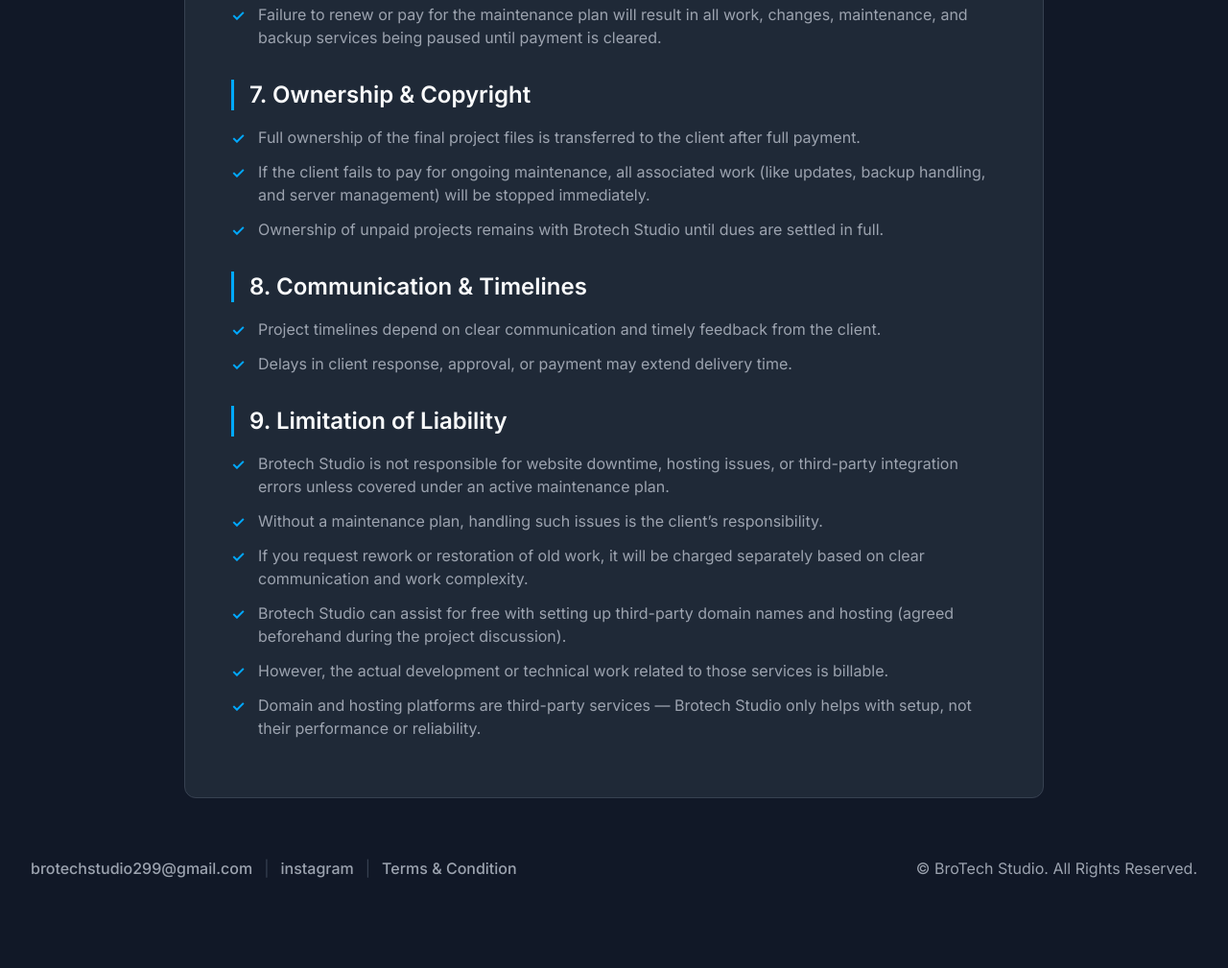
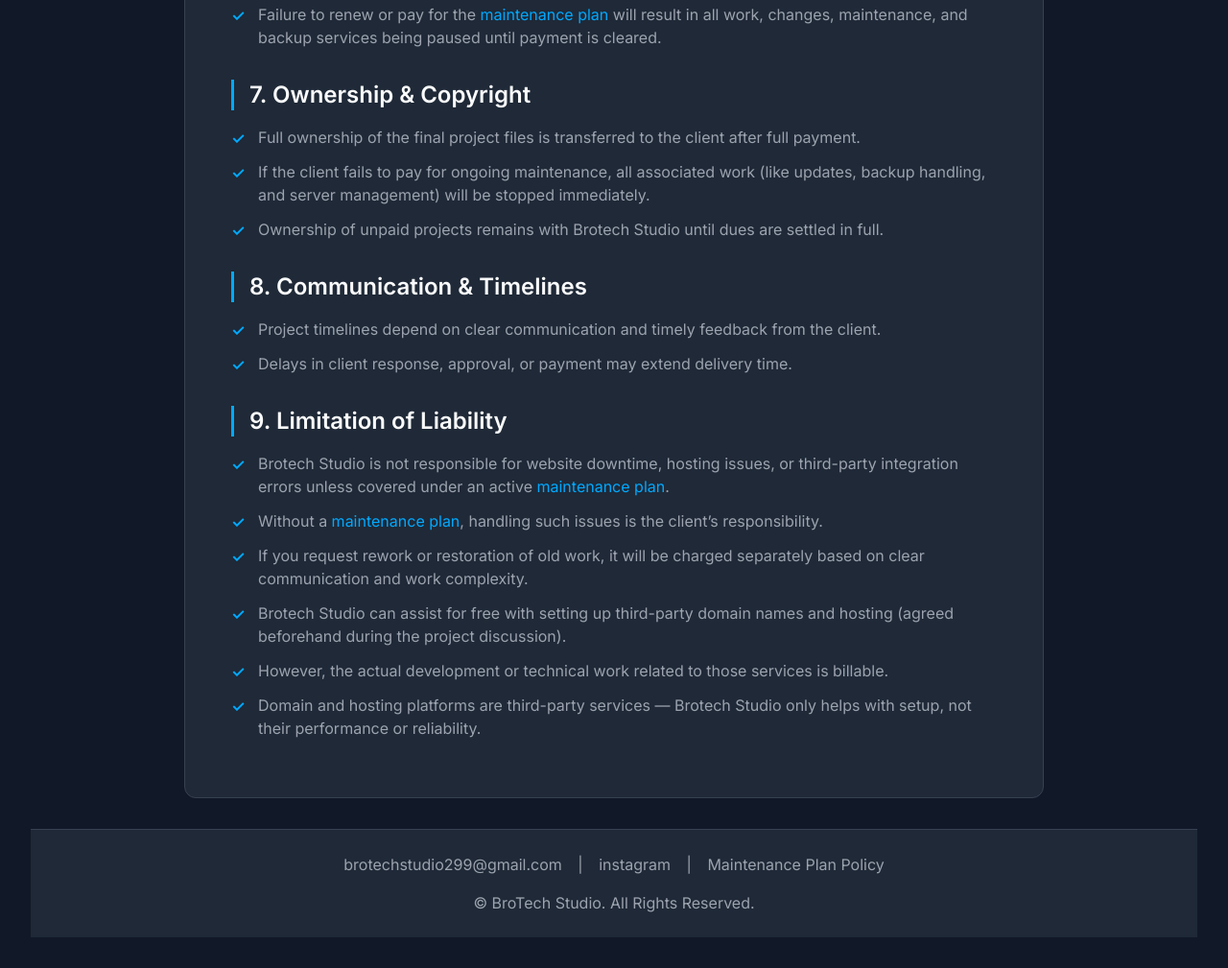
Before and after one commit to BroTech-Studio299/BroTech_Studio, a plain HTML site: page termsAndCondition.html in a window 1280 px wide. Shown: the part 1575-2584 px from the top of the page at 96% size. Before the commit the page ends 2534 px from the top, so only its background shows below. Drawn offline with nearby package versions, Linux system fonts and the light colour scheme; a script that the page names is missing.

Commit message:
css changes

```diff
--- a/stylesheet/MaintenancePlanPolicy.css
+++ b/stylesheet/MaintenancePlanPolicy.css
@@ -76,3 +76,34 @@ li::before {
 .back-button:hover {
     background-color: var(--color-primary-hover);
 }
+
+.footer {
+    background-color: var(--color-surface);
+    color: var(--color-text-secondary);
+    text-align: center;
+    padding: 1.5rem;
+    margin-top: 2rem;
+    border-top: 1px solid var(--color-border);
+}
+
+.footer-container {
+    max-width: 4xl;
+    margin: 0 auto;
+}
+
+.footer-links {
+    margin-bottom: 1rem;
+}
+.footer-link, .footer-links a {
+    color: var(--color-text-secondary);
+    text-decoration: none;
+    transition: color var(--transition-speed);
+}
+
+.footer-link:hover, .footer-links a:hover {
+    color: var(--color-primary);
+}
+
+.footer-divider {
+    margin: 0 0.75rem;
+}
--- a/stylesheet/custom.css
+++ b/stylesheet/custom.css
@@ -176,39 +176,36 @@ main {
 .cta-primary:hover {
     background-color: var(--color-primary-hover);
 }
+.footer {
+    background-color: var(--color-surface);
+    color: var(--color-text-secondary);
+    text-align: center;
+    padding: 1.5rem;
+    margin-top: 2rem;
+    border-top: 1px solid var(--color-border);
+}
+
 .footer-container {
-    max-width: 1400px;
+    max-width: 4xl;
     margin: 0 auto;
-    margin-bottom: 10px;
-    margin-top: 5%;
-    display: flex;
-    justify-content: space-between;
-    align-items: center;
-    flex-wrap: wrap;
-    gap: 1rem;
 }
 
 .footer-links {
-    display: flex;
-    align-items: center;
-    gap: 0.75rem;
+    margin-bottom: 1rem;
+}
+.footer-link, .footer-links a {
+    color: var(--color-text-secondary);
+    text-decoration: none;
+    transition: color var(--transition-speed);
 }
 
-.footer-links a {
-    color: var(--color-text-secondary);
-    text-decoration: none;
-    font-weight: 500;
-    transition: color var(--transition-speed) ease;
-}
-
-.footer-links a:hover {
+.footer-link:hover, .footer-links a:hover {
     color: var(--color-primary);
 }
 
 .footer-divider {
-    color: var(--color-border);
+    margin: 0 0.75rem;
 }
-
 /* Make it look good on mobile */
 @media (max-width: 768px) {
     .footer-container {
--- a/stylesheet/index.css
+++ b/stylesheet/index.css
@@ -286,37 +286,35 @@ body {
     margin: 0 auto 2rem auto;
 }
 
+.footer {
+    background-color: var(--color-surface);
+    color: var(--color-text-secondary);
+    text-align: center;
+    padding: 1.5rem;
+    margin-top: 2rem;
+    border-top: 1px solid var(--color-border);
+}
+
 .footer-container {
-    max-width: 1400px;
+    max-width: 4xl;
     margin: 0 auto;
-    margin-bottom: 10px;
-    margin-top: 5%;
-    display: flex;
-    justify-content: space-between;
-    align-items: center;
-    flex-wrap: wrap;
-    gap: 1rem;
 }
 
 .footer-links {
-    display: flex;
-    align-items: center;
-    gap: 0.75rem;
+    margin-bottom: 1rem;
+}
+.footer-link, .footer-links a {
+    color: var(--color-text-secondary);
+    text-decoration: none;
+    transition: color var(--transition-speed);
 }
 
-.footer-links a {
-    color: var(--color-text-secondary);
-    text-decoration: none;
-    font-weight: 500;
-    transition: color var(--transition-speed) ease;
-}
-
-.footer-links a:hover {
+.footer-link:hover, .footer-links a:hover {
     color: var(--color-primary);
 }
 
 .footer-divider {
-    color: var(--color-border);
+    margin: 0 0.75rem;
 }
 
 /* Make it look good on mobile */
--- a/stylesheet/reviews.css
+++ b/stylesheet/reviews.css
@@ -221,37 +221,35 @@ h1 {
 /* =================================================================
    5. Footer & Responsiveness
    ================================================================= */
+.footer {
+    background-color: var(--color-surface);
+    color: var(--color-text-secondary);
+    text-align: center;
+    padding: 1.5rem;
+    margin-top: 2rem;
+    border-top: 1px solid var(--color-border);
+}
+
 .footer-container {
-    max-width: 1400px;
+    max-width: 4xl;
     margin: 0 auto;
-    margin-bottom: 10px;
-    margin-top: 5%;
-    display: flex;
-    justify-content: space-between;
-    align-items: center;
-    flex-wrap: wrap;
-    gap: 1rem;
 }
 
 .footer-links {
-    display: flex;
-    align-items: center;
-    gap: 0.75rem;
+    margin-bottom: 1rem;
+}
+.footer-link, .footer-links a {
+    color: var(--color-text-secondary);
+    text-decoration: none;
+    transition: color var(--transition-speed);
 }
 
-.footer-links a {
-    color: var(--color-text-secondary);
-    text-decoration: none;
-    font-weight: 500;
-    transition: color var(--transition-speed) ease;
-}
-
-.footer-links a:hover {
+.footer-link:hover, .footer-links a:hover {
     color: var(--color-primary);
 }
 
 .footer-divider {
-    color: var(--color-border);
+    margin: 0 0.75rem;
 }
 
 /* Make it look good on mobile */
--- a/stylesheet/termsAndCondition.css
+++ b/stylesheet/termsAndCondition.css
@@ -7,7 +7,7 @@
     --color-text-secondary: #9CA3AF;
     --color-border: #374151;
     --font-sans: 'Inter', sans-serif;
-    --border-radius: 0.75rem;
+    --border-radius: 0.75rem; /* 12px */
     --transition-speed: 250ms;
 }
 body {
@@ -18,25 +18,22 @@ body {
     line-height: 1.6;
     -webkit-font-smoothing: antialiased;
     -moz-osx-font-smoothing: grayscale;
+    display: flex;
+    flex-direction: column;
+    min-height: 100vh;
 }
-.back-button {
-    display: inline-block;
-    background-color: var(--color-primary);
-    color: var(--color-bg);
-    padding: 0.5rem 1.25rem;
-    border-radius: var(--border-radius);
-    text-decoration: none;
-    font-weight: 600;
-    transition: background-color var(--transition-speed) ease;
-}
-.back-button:hover {
-    background-color: var(--color-primary-hover);
+
+main {
+    flex-grow: 1;
 }
 .main-container {
     background-color: var(--color-surface);
     border: 1px solid var(--color-border);
     border-radius: var(--border-radius);
     transition: box-shadow var(--transition-speed) ease-in-out;
+}
+.main-container:hover {
+    box-shadow: 0 0 25px rgba(0, 169, 255, 0.1);
 }
 h1, h2 {
     color: var(--color-text-primary);
@@ -59,7 +56,7 @@ ul {
 }
 li {
     position: relative;
-    padding-left: 1.75rem;
+    padding-left: 1.75rem; /* Space for the icon */
     margin-bottom: 0.75rem;
 }
 li::before {
@@ -70,43 +67,47 @@ li::before {
     color: var(--color-primary);
     font-weight: 600;
 }
+.back-button {
+    display: inline-block;
+    background-color: var(--color-primary);
+    color: var(--color-bg);
+    padding: 0.5rem 1.25rem;
+    border-radius: var(--border-radius);
+    text-decoration: none;
+    font-weight: 600;
+    transition: background-color var(--transition-speed) ease;
+}
+.back-button:hover {
+    background-color: var(--color-primary-hover);
+}
+
+.footer {
+    background-color: var(--color-surface);
+    color: var(--color-text-secondary);
+    text-align: center;
+    padding: 1.5rem;
+    margin-top: 2rem;
+    border-top: 1px solid var(--color-border);
+}
+
 .footer-container {
-    max-width: 1400px;
+    max-width: 4xl;
     margin: 0 auto;
-    margin-bottom: 10px;
-    margin-top: 5%;
-    display: flex;
-    justify-content: space-between;
-    align-items: center;
-    flex-wrap: wrap;
-    gap: 1rem;
 }
 
 .footer-links {
-    display: flex;
-    align-items: center;
-    gap: 0.75rem;
+    margin-bottom: 1rem;
+}
+.footer-link, .footer-links a {
+    color: var(--color-text-secondary);
+    text-decoration: none;
+    transition: color var(--transition-speed);
 }
 
-.footer-links a {
-    color: var(--color-text-secondary);
-    text-decoration: none;
-    font-weight: 500;
-    transition: color var(--transition-speed) ease;
-}
-
-.footer-links a:hover {
+.footer-link:hover, .footer-links a:hover {
     color: var(--color-primary);
 }
 
 .footer-divider {
-    color: var(--color-border);
+    margin: 0 0.75rem;
 }
-
-/* Make it look good on mobile */
-@media (max-width: 768px) {
-    .footer-container {
-        flex-direction: column;
-        gap: 0.5rem;
-    }
-}
--- a/stylesheet/theme.css
+++ b/stylesheet/theme.css
@@ -290,37 +290,35 @@ main {
 /* =================================================================
    4. Footer & Responsiveness
    ================================================================= */
+.footer {
+    background-color: var(--color-surface);
+    color: var(--color-text-secondary);
+    text-align: center;
+    padding: 1.5rem;
+    margin-top: 2rem;
+    border-top: 1px solid var(--color-border);
+}
+
 .footer-container {
-    max-width: 1400px;
+    max-width: 4xl;
     margin: 0 auto;
-    margin-bottom: 10px;
-    margin-top: 5%;
-    display: flex;
-    justify-content: space-between;
-    align-items: center;
-    flex-wrap: wrap;
-    gap: 1rem;
 }
 
 .footer-links {
-    display: flex;
-    align-items: center;
-    gap: 0.75rem;
+    margin-bottom: 1rem;
+}
+.footer-link, .footer-links a {
+    color: var(--color-text-secondary);
+    text-decoration: none;
+    transition: color var(--transition-speed);
 }
 
-.footer-links a {
-    color: var(--color-text-secondary);
-    text-decoration: none;
-    font-weight: 500;
-    transition: color var(--transition-speed) ease;
-}
-
-.footer-links a:hover {
+.footer-link:hover, .footer-links a:hover {
     color: var(--color-primary);
 }
 
 .footer-divider {
-    color: var(--color-border);
+    margin: 0 0.75rem;
 }
 
 /* Make it look good on mobile */
--- a/termsAndCondition.html
+++ b/termsAndCondition.html
@@ -6,8 +6,8 @@
     <title>Terms & Conditions - Brotech Studio</title>
     <script src="https://cdn.tailwindcss.com"></script>
     <link rel="preconnect" href="https://fonts.googleapis.com">
+    <link rel="stylesheet" href="./stylesheet/termsAndCondition.css">
     <link rel="preconnect" href="https://fonts.gstatic.com" crossorigin>
-    <link rel="stylesheet" href="./stylesheet/termsAndCondition.css">
     <link href="https://fonts.googleapis.com/css2?family=Inter:wght@400;500;600;700&display=swap" rel="stylesheet">
 </head>
 <body class="p-4 sm:p-6 md:p-8">
@@ -29,7 +29,7 @@
                 <!-- 1. Nature of Service -->
                 <section>
                     <h2 class="text-2xl font-semibold mb-4">1. Nature of Service</h2>
-                    <p>Brotech Studio is operated by an independent freelance web developer. It is not a registered company or business entity. All services are provided on a freelance, project-based basis. By starting a project with Brotech Studio, you understand and agree to our Terms & Conditions and Maintenance Policy.</p>
+                    <p>Brotech Studio is operated by an independent freelance web developer. It is not a registered company or business entity. All services are provided on a freelance, project-based basis. By starting a project with Brotech Studio, you understand and agree to our Terms & Conditions and <a href="./maintenance.html" class="text-[var(--color-primary)] hover:underline">Maintenance Policy</a>.</p>
                 </section>
 
                 <!-- 2. Payment Terms -->
@@ -50,8 +50,8 @@
                     <ul>
                         <li>Each project includes up to 2 rounds of revisions after initial delivery.</li>
                         <li>Additional revisions or major scope changes may incur extra charges depending on complexity.</li>
-                        <li>However, if you have an active maintenance plan, it will cover basic revisions such as small design or minor programming updates.</li>
-                        <li>Complex design or advanced programming changes are still charged separately even under a maintenance plan.</li>
+                        <li>However, if you have an active <a href="./maintenance.html" class="text-[var(--color-primary)] hover:underline">maintenance plan</a>, it will cover basic revisions such as small design or minor programming updates.</li>
+                        <li>Complex design or advanced programming changes are still charged separately even under a <a href="./maintenance.html" class="text-[var(--color-primary)] hover:underline">maintenance plan</a>.</li>
                     </ul>
                 </section>
 
@@ -60,7 +60,7 @@
                     <h2 class="text-2xl font-semibold mb-4">4. Taxes & Invoicing</h2>
                     <ul>
                         <li>Brotech Studio is not GST-registered and does not charge any taxes.</li>
-                        <li>The invoice provided is only a project cost summary — not a tax invoice.</li>
+                        <li>The invoice provided is only a project cost summary - not a tax invoice.</li>
                         <li>The total mentioned amount represents the final cost for the project with no GST or additional tax applied.</li>
                     </ul>
                 </section>
@@ -69,8 +69,8 @@
                 <section>
                     <h2 class="text-2xl font-semibold mb-4">5. Data & Backups</h2>
                     <ul>
-                        <li>If you have an active maintenance plan, Brotech Studio will take weekly backups of your project on a dedicated client-owned drive or email account (managed by us for maintenance).</li>
-                        <li>If you do not have a maintenance plan, it is your full responsibility to maintain all project backups and data after delivery.</li>
+                        <li>If you have an active <a href="./maintenance.html" class="text-[var(--color-primary)] hover:underline">maintenance plan</a>, Brotech Studio will take weekly backups of your project on a dedicated client-owned drive or email account (managed by us for maintenance).</li>
+                        <li>If you do not have a <a href="./maintenance.html" class="text-[var(--color-primary)] hover:underline">maintenance plan</a>, it is your full responsibility to maintain all project backups and data after delivery.</li>
                         <li>All client data will be securely deleted from our end after project completion and payment.</li>
                     </ul>
                 </section>
@@ -79,9 +79,9 @@
                 <section>
                     <h2 class="text-2xl font-semibold mb-4">6. Post-Delivery Responsibility</h2>
                     <ul>
-                        <li>Once the project is delivered and approved, Brotech Studio holds no further responsibility for updates, maintenance, or fixes unless a maintenance plan is active.</li>
+                        <li>Once the project is delivered and approved, Brotech Studio holds no further responsibility for updates, maintenance, or fixes unless a <a href="./maintenance.html" class="text-[var(--color-primary)] hover:underline">maintenance plan</a> is active.</li>
                         <li>Further responsibility for updates, maintenance, or future changes is covered only under such a plan — otherwise, it becomes the client’s responsibility.</li>
-                        <li>Failure to renew or pay for the maintenance plan will result in all work, changes, maintenance, and backup services being paused until payment is cleared.</li>
+                        <li>Failure to renew or pay for the <a href="./maintenance.html" class="text-[var(--color-primary)] hover:underline">maintenance plan</a> will result in all work, changes, maintenance, and backup services being paused until payment is cleared.</li>
                     </ul>
                 </section>
 
@@ -108,8 +108,8 @@
                 <section>
                     <h2 class="text-2xl font-semibold mb-4">9. Limitation of Liability</h2>
                     <ul>
-                        <li>Brotech Studio is not responsible for website downtime, hosting issues, or third-party integration errors unless covered under an active maintenance plan.</li>
-                        <li>Without a maintenance plan, handling such issues is the client’s responsibility.</li>
+                        <li>Brotech Studio is not responsible for website downtime, hosting issues, or third-party integration errors unless covered under an active <a href="./maintenance.html" class="text-[var(--color-primary)] hover:underline">maintenance plan</a>.</li>
+                        <li>Without a <a href="./maintenance.html" class="text-[var(--color-primary)] hover:underline">maintenance plan</a>, handling such issues is the client’s responsibility.</li>
                         <li>If you request rework or restoration of old work, it will be charged separately based on clear communication and work complexity.</li>
                         <li>Brotech Studio can assist for free with setting up third-party domain names and hosting (agreed beforehand during the project discussion).</li>
                         <li>However, the actual development or technical work related to those services is billable.</li>
@@ -128,7 +128,7 @@
                 <span class="footer-divider">|</span>
                 <a href="https://www.instagram.com/brotech_studio/" target="_blank">instagram</a>
                 <span class="footer-divider">|</span>
-                <a href="./termsAndCondition.html">Terms & Condition</a>
+                <a href="./MaintenancePlanPolicy.html">Maintenance Plan Policy</a>
             </div>
             <p>&copy; BroTech Studio. All Rights Reserved.</p>
         </div>
```
Also changed, not shown: MaintenancePlanPolicy.html (+1 -1 lines).
